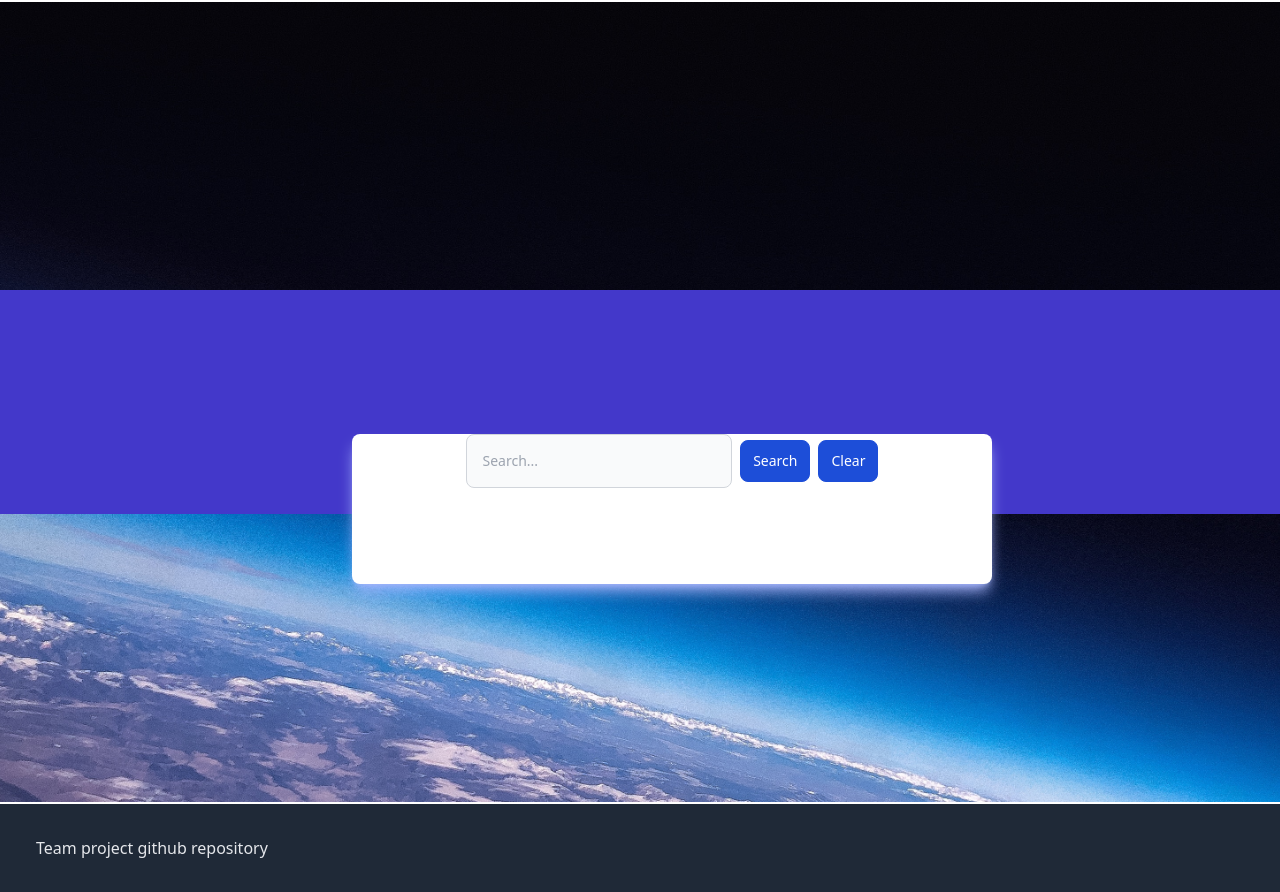
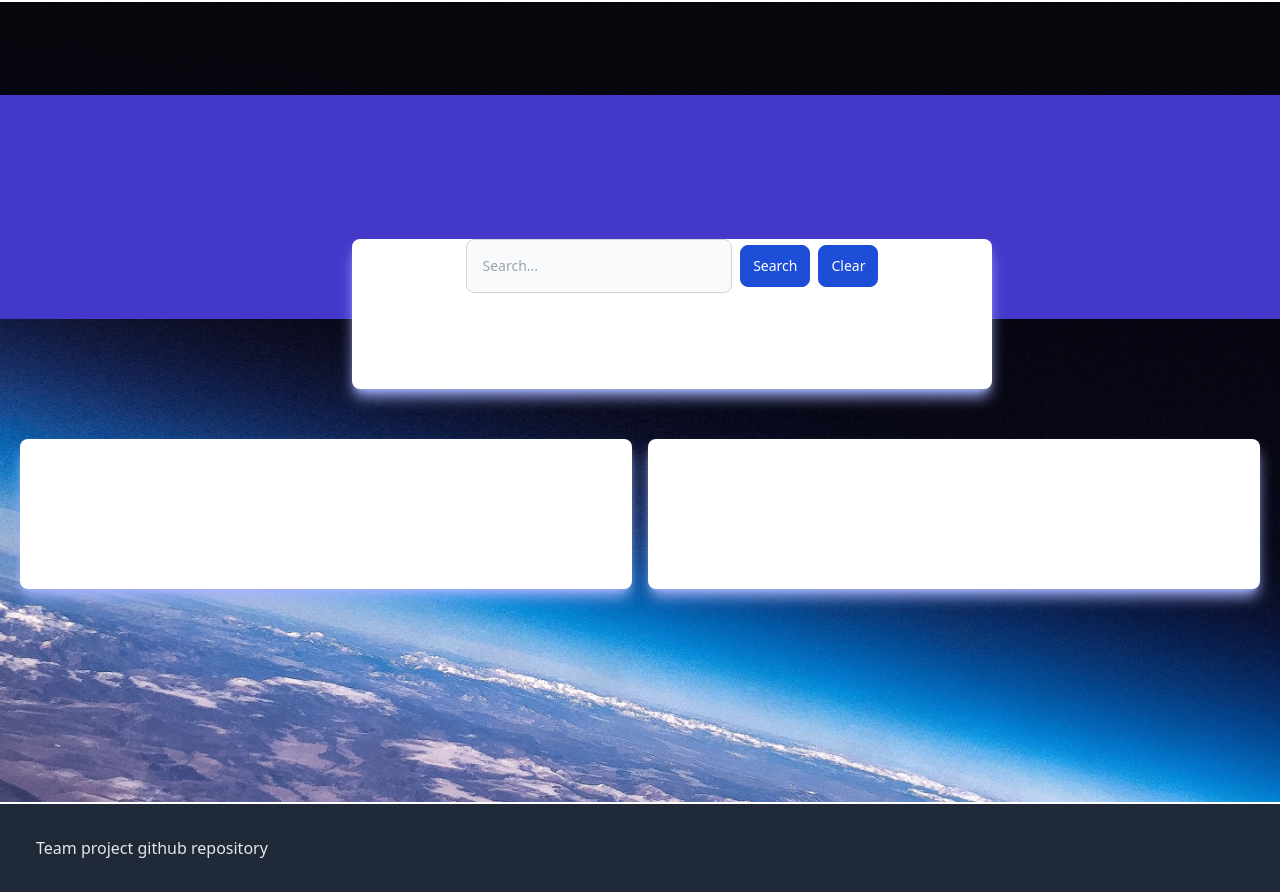
Before and after one commit to chingu-voyages/v45-tier2-team-20, a React (Vite) app: page /searchpage in a window 1280 px wide. Built offline with nearby package versions, Linux system fonts and the light colour scheme; some icons are missing.

Commit message:
Add Metrics component

```diff
--- /dev/null
+++ b/src/components/User/MetricsComponent/MetricsComponent.jsx
@@ -0,0 +1,14 @@
+import {Card} from "../../UI/Card.jsx";
+
+export const MetricsComponent = () => {
+  return (
+    <div className="flex justify-between gap-4 my-[120px] px-[20px]">
+      <Card className="shadow-lg shadow-indigo-300 h-[150px] w-[50%] mx-auto">
+        <div></div>
+      </Card>
+      <Card className="shadow-lg shadow-indigo-300 h-[150px] w-[50%] mx-auto">
+        <div></div>
+      </Card>
+    </div>
+  )
+}
--- a/src/pages/SearchPage.jsx
+++ b/src/pages/SearchPage.jsx
@@ -1,15 +1,17 @@
 import { SearchComponent } from "../components/User/SearchComponent/SearchComponent";
 import { Card } from "../components/UI/Card";
+import {MetricsComponent} from "../components/User/MetricsComponent/MetricsComponent.jsx";
 
 export const SearchPage = () => {
   return (
-    <div className="w-full h-[100vh] content-center">
+    <div className="w-full min-h-screen content-center">
       <div className="bg-indigo-700 h-56 relative">
         {/* Card  */}
         <Card className="absolute shadow-lg shadow-indigo-300 h-[150px] w-[50%] top-[9em] left-[22em] mx-auto">
           <SearchComponent />
         </Card>
       </div>
+      <MetricsComponent/>
     </div>
   );
 };
```
